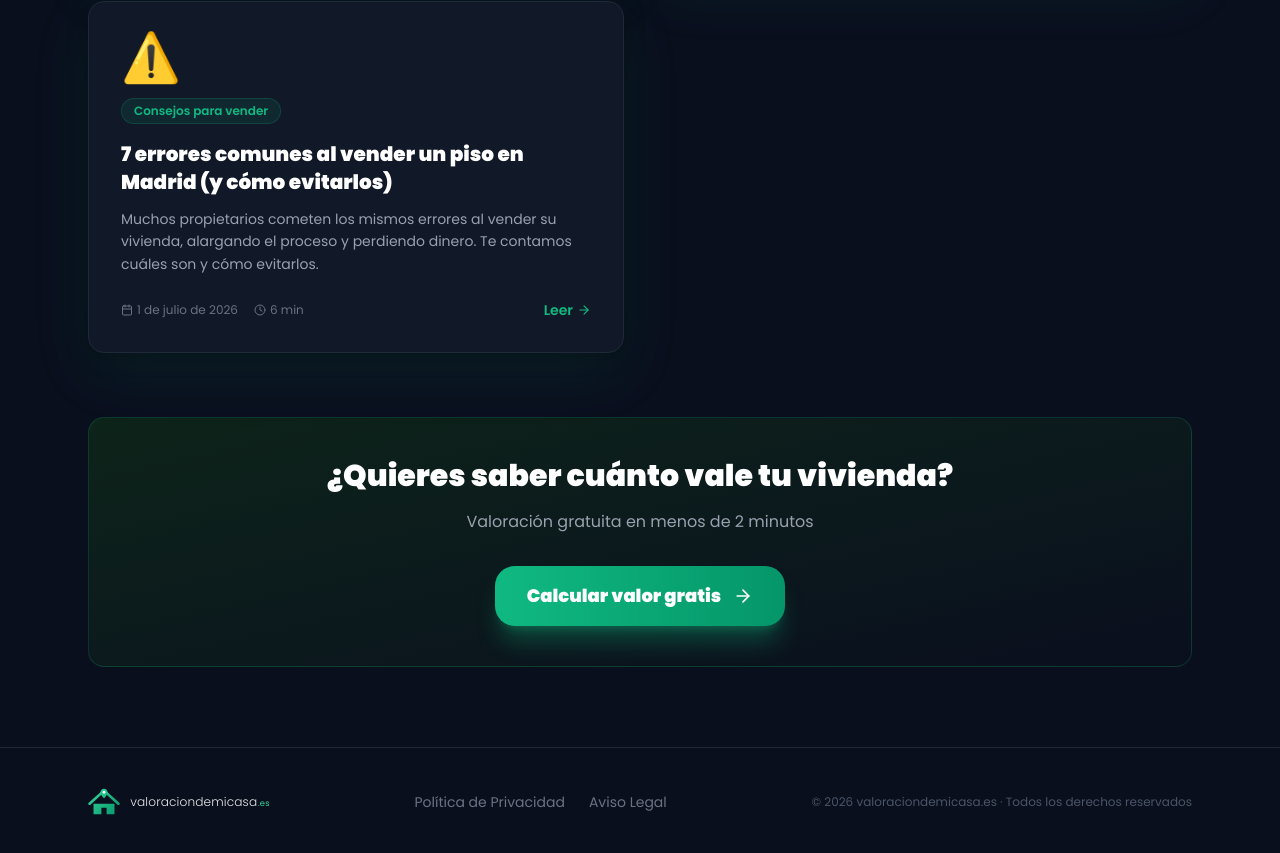
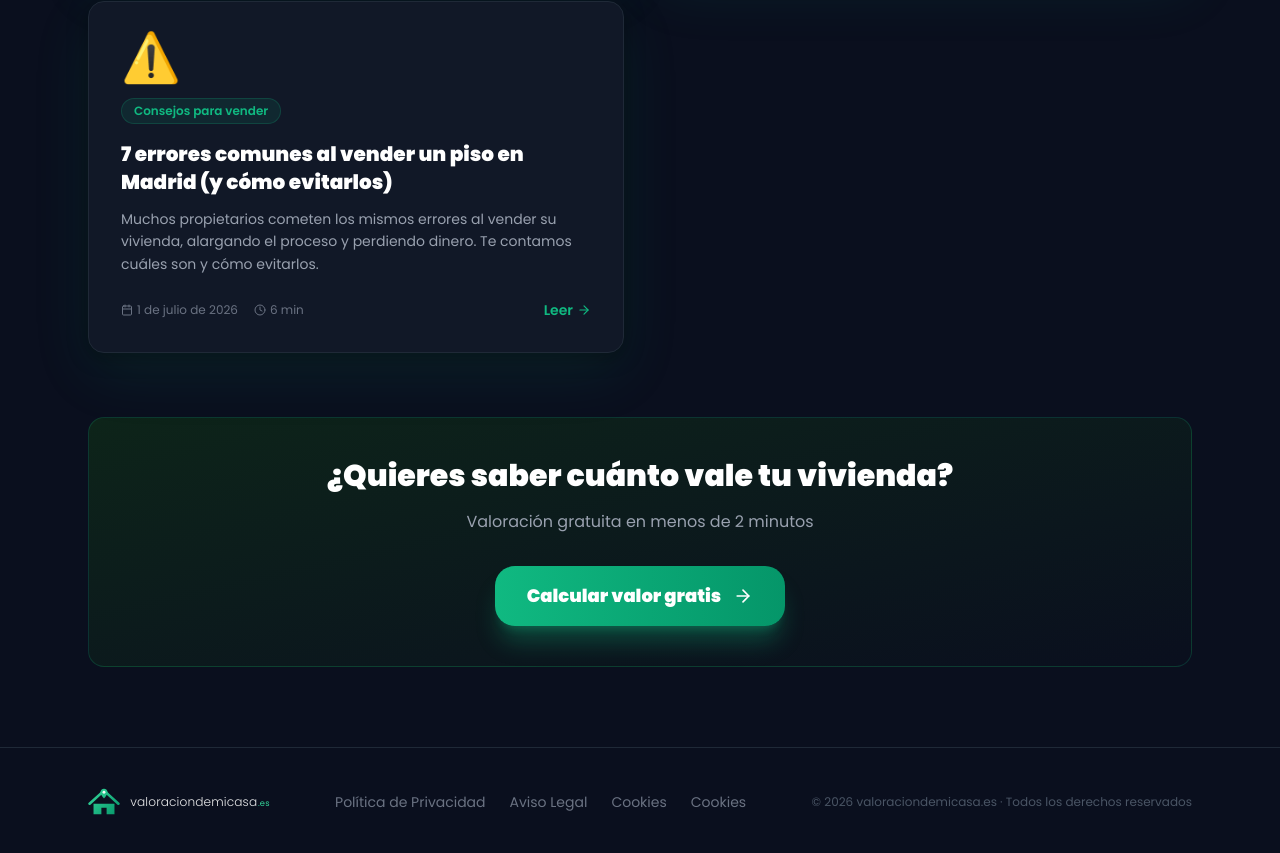
Before and after one commit to carlosazgar-wq/valoraciondemicasa-5872, a React (Vite) app in the folder packages/web/: page /blog in a window 1280 px wide. Shown: the part 1980-2833 px from the top of the page. Built offline with nearby package versions, Linux system fonts and the light colour scheme; what hono would draw is missing.

Commit message:
Update blog.tsx

```diff
--- a/packages/web/src/web/pages/blog.tsx
+++ b/packages/web/src/web/pages/blog.tsx
@@ -636,7 +636,7 @@ export default function BlogPage() {
             <a href="/"><Logo size={32} /></a>
             <div className="flex gap-6 text-sm text-gray-500">
               <a href="/privacidad" className="hover:text-[#10b981] transition-colors">Política de Privacidad</a>
-              <a href="/aviso-legal" className="hover:text-[#10b981] transition-colors">Aviso Legal</a>
+              <a href="/aviso-legal" className="hover:text-[#10b981] transition-colors">Aviso Legal</a><a href="/cookies" className="hover:text-[#10b981] transition-colors">Cookies</a><a href="/cookies" className="hover:text-[#10b981] transition-colors">Cookies</a>
             </div>
             <p className="text-gray-600 text-xs">© 2026 valoraciondemicasa.es · Todos los derechos reservados</p>
           </div>
```
